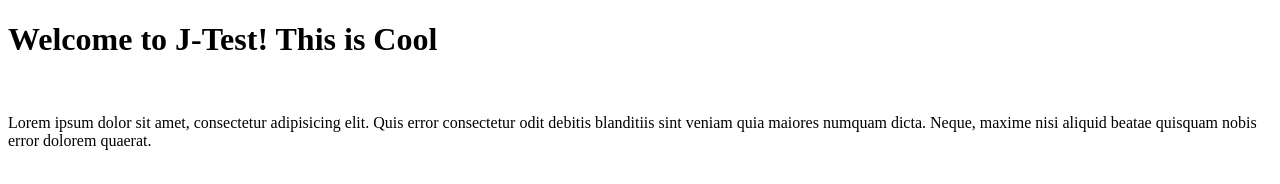
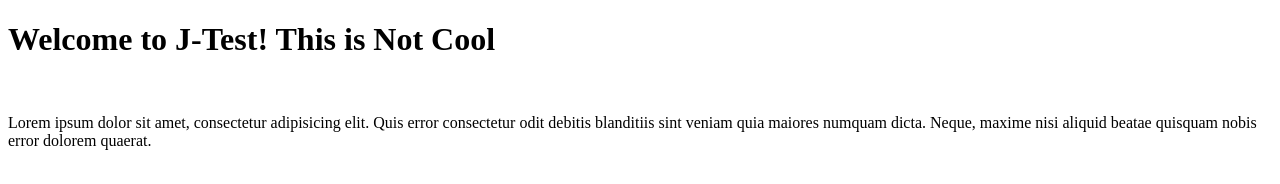
Before and after one commit to 232web/gtest, a plain HTML site: page index.html in a window 1280 px wide. Drawn offline with Linux system fonts and the light colour scheme.

Commit message:
Add Not Cool to index.html

```diff
--- a/index.html
+++ b/index.html
@@ -9,7 +9,7 @@
 </head>
 <body>
 
-<h1>Welcome to J-Test! This is Cool</h1>
+<h1>Welcome to J-Test! This is Not Cool</h1>
 <br>
 <p>Lorem ipsum dolor sit amet, consectetur adipisicing elit. Quis error consectetur odit debitis blanditiis sint veniam quia maiores numquam dicta. Neque, maxime nisi aliquid beatae quisquam nobis error dolorem quaerat.</p>
 
```
